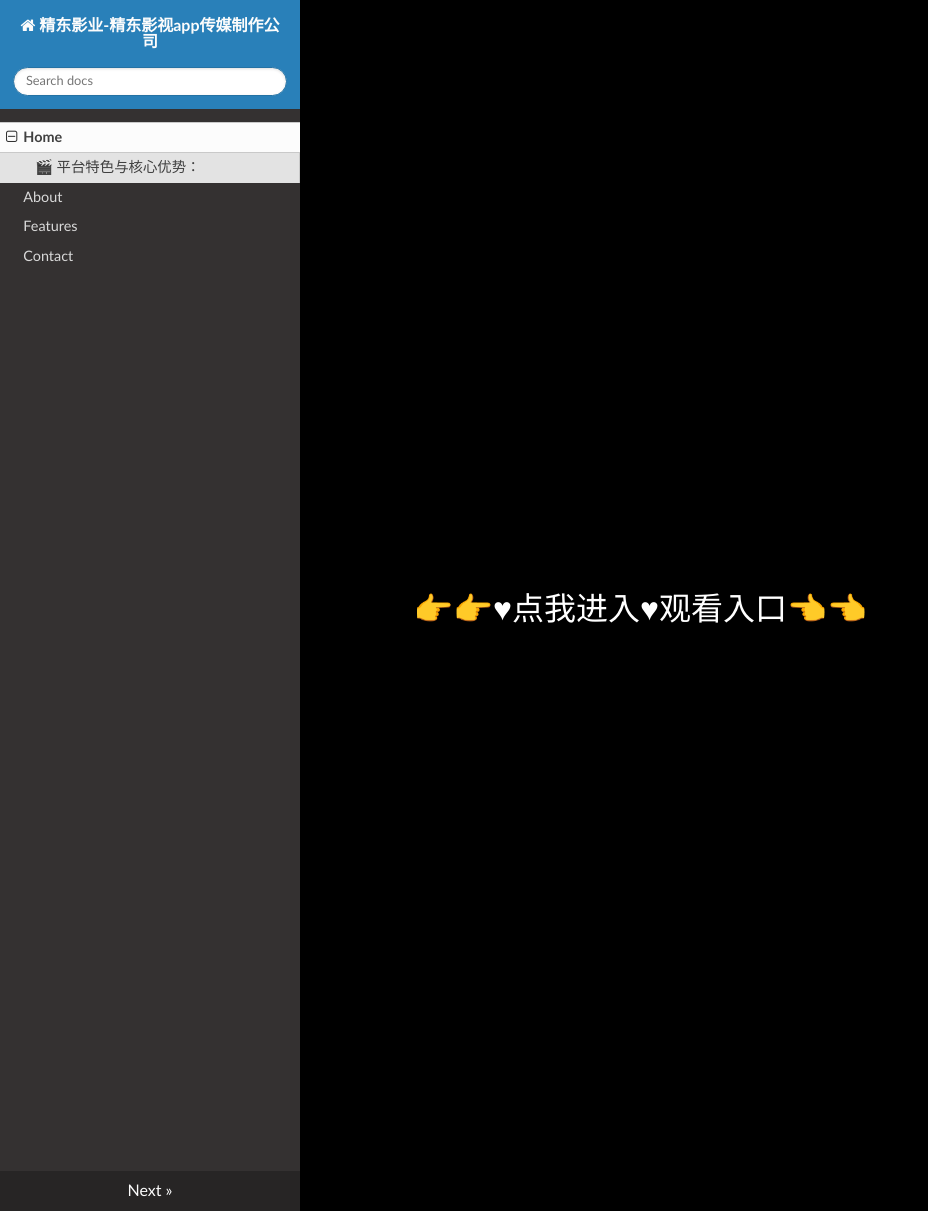
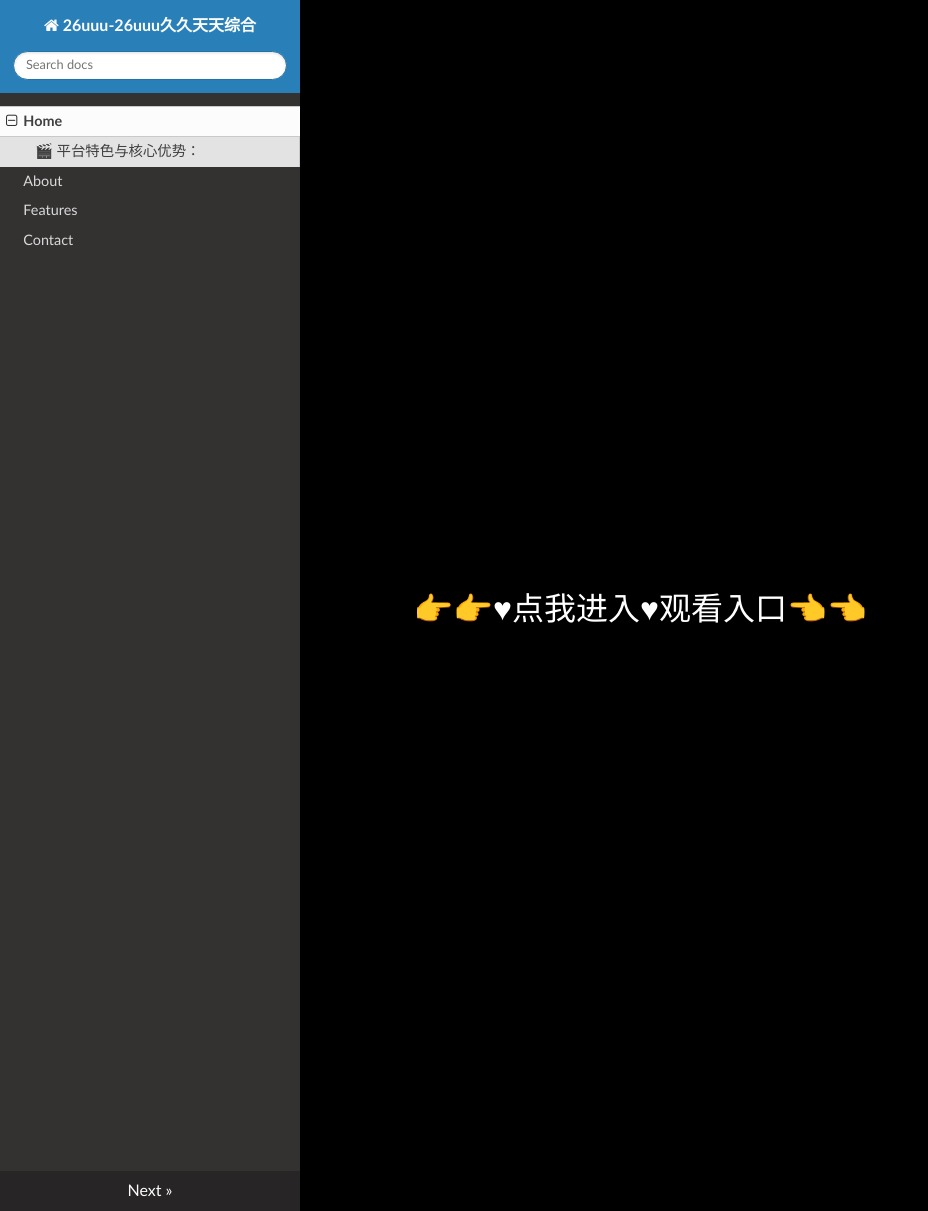
Before and after one commit to wangfannao/wolaile, an MkDocs documentation site: the page built from docs/index.md, in a window 1280 px wide and 1211 px high. Shown: the whole window, without its empty margins (0-928 px from the left). Built offline with MkDocs 1.6.1, drawn with Linux system fonts in a browser that asks for light colours; nearby versions of some CDN libraries; some of the changed lines change nothing that is shown.

Commit message:
Update mkdocs.yml

```diff
--- a/mkdocs.yml
+++ b/mkdocs.yml
@@ -1,6 +1,6 @@
-site_name: 精东影业-精东影视app传媒制作公司
-site_author: 精东影业
-site_description: 精东影业是一家专注于影视制作与发行的精东影视传媒制作公司，精东影视app致力于为用户提供优质的影视内容。其官方网站汇集了丰富的电影、电视剧、综艺等资源，支持在线观看与高清下载。网站界面简洁，分类清晰，涵盖最新热播剧集、经典影片推荐及独家原创内容，满足不同用户的观影需求。同时提供会员服务，享受无广告、蓝光画质等特权，打造沉浸式观影体验。
+site_name: 26uuu-26uuu久久天天综合
+site_author: 26uuu
+site_description: 电影资源网(www.26uuu.com)界面清晰无广告,影视资源全面,26uuu在线亚洲欧美高清超清电影电视剧韩剧港剧免费在线播放,是一个真正为用户考虑的在线看电影电视剧的影视网站!
 theme:
   name: readthedocs
 nav:
```
